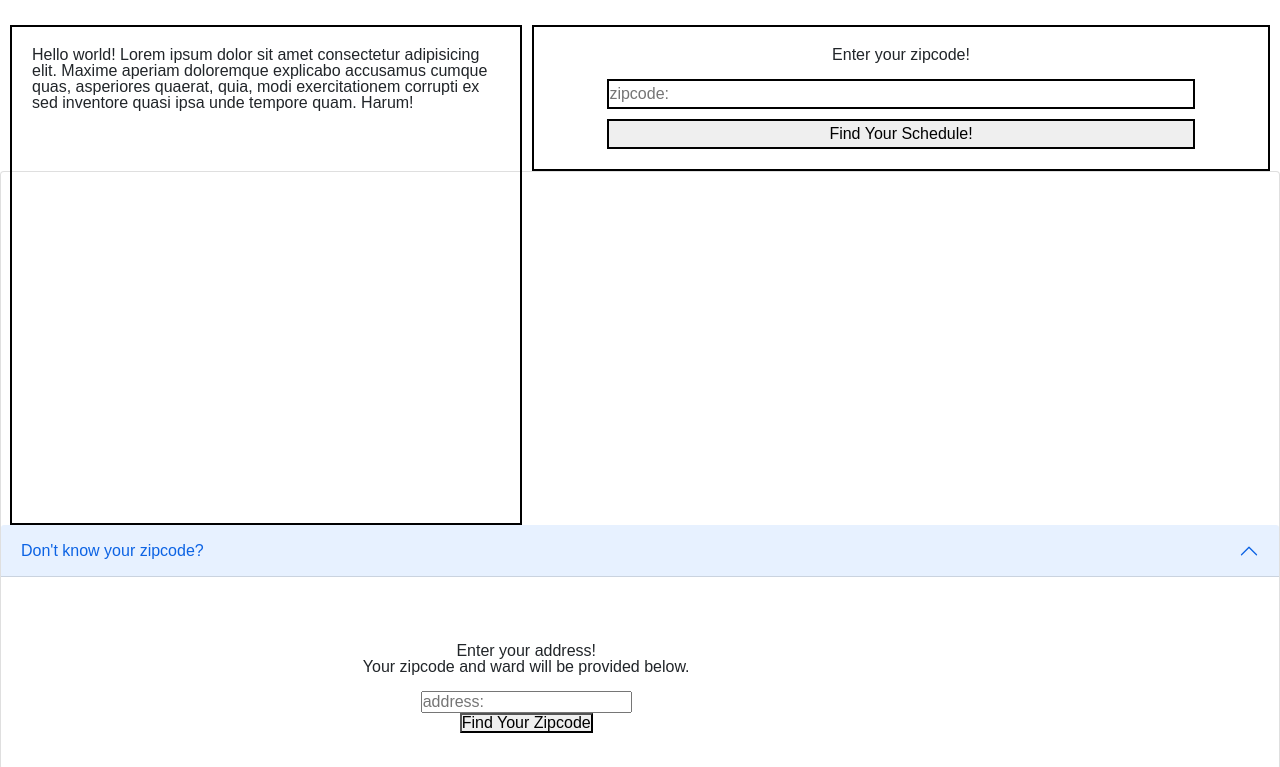
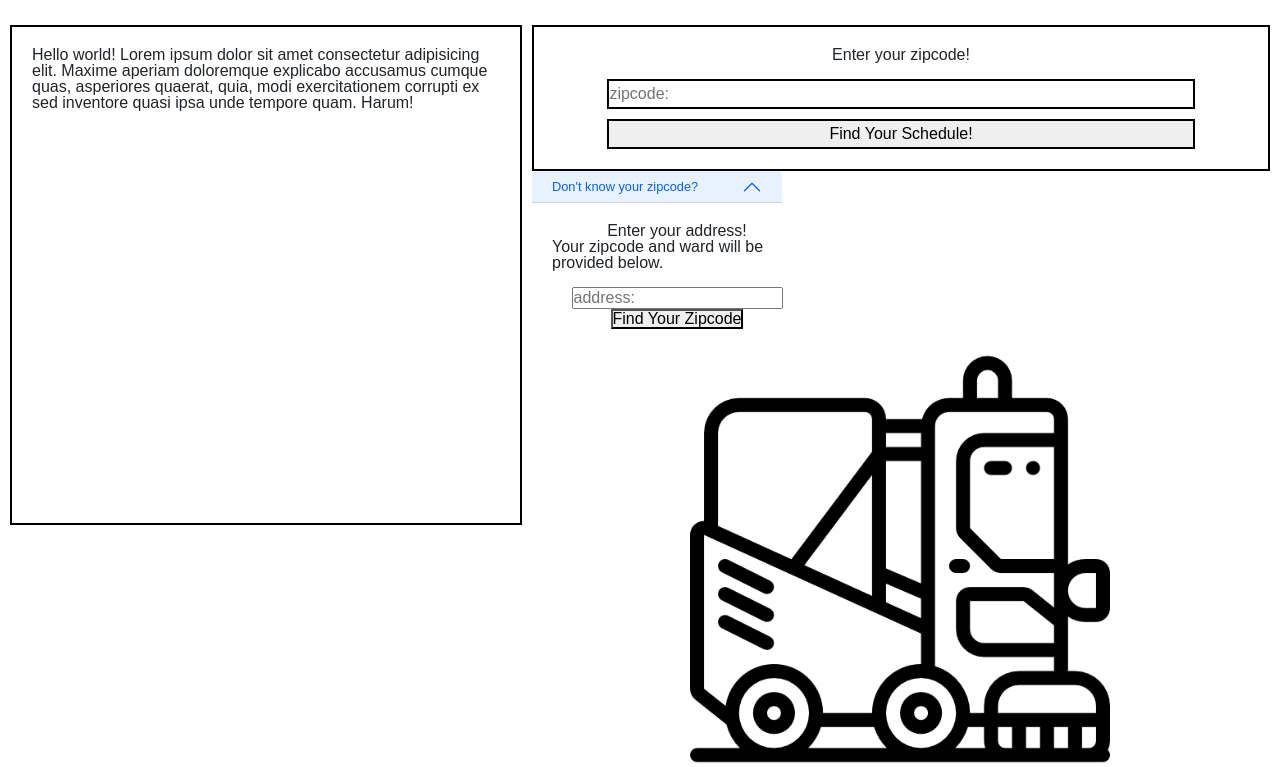
Before and after one commit to elliottdombrowski/NU-Project-1, a plain HTML site: page index.html in a window 1280 px wide. Shown: the part 60-827 px from the top of the page. Drawn offline with nearby package versions, Linux system fonts and the light colour scheme; no server answers; a web font is replaced by a local one.

Commit message:
forgot to commit- cleaned up dropdown a lil bit and added media queries

```diff
--- a/assets/css/styles.css
+++ b/assets/css/styles.css
@@ -82,6 +82,20 @@ td {
     margin-top: 10px;
 }
 
+.accordion,
+.accordion-item,
+.accordion-button,
+.form-accordion {
+    width: 250px;
+    margin: 0;
+    border: none;
+}
+
+.accordion-button {
+    height: 10px;
+    font-size: 80%;
+}
+
 /* BUTTON HOVERS */
 
 /* MEDIA QUERIES FOR DESKTOP */
@@ -120,4 +134,14 @@ td {
         height: 420px;
         width: 50%;
     }
+
+    .accordion,
+    .accordion-item,
+    .accordion-button,
+    .form-accordion {
+        width: 250px;
+        margin: 0;
+        float: left;
+        border: none;
+    }
 }
--- a/index.html
+++ b/index.html
@@ -56,7 +56,7 @@
           </h2>
           <div id="collapseOne" class="accordion-collapse collapse show" aria-labelledby="headingOne" data-bs-parent="#accordionExample">
             <div class="accordion-body">
-                <form class="form-wrapper">
+                <form class="form-wrapper form-accordion">
                     <label for="address">Enter your address!</label>
                     <p>Your zipcode and ward will be provided below.</p>
                     <input class="address-input" id="address" type="text" name="address" placeholder="address:">
@@ -84,6 +84,7 @@
             <td>Sunday</td>
         </th>
     </table>
+    <script src="https://cdn.jsdelivr.net/npm/bootstrap@5.1.0/dist/js/bootstrap.bundle.min.js" integrity="sha384-U1DAWAznBHeqEIlVSCgzq+c9gqGAJn5c/t99JyeKa9xxaYpSvHU5awsuZVVFIhvj" crossorigin="anonymous"></script>
     <script src="https://cdnjs.cloudflare.com/ajax/libs/jquery/3.2.1/jquery.min.js"></script>
     <script src="https://cdnjs.cloudflare.com/ajax/libs/moment.js/2.24.0/moment.min.js"></script>
     <script src="assets/js/script.js"></script>
```
